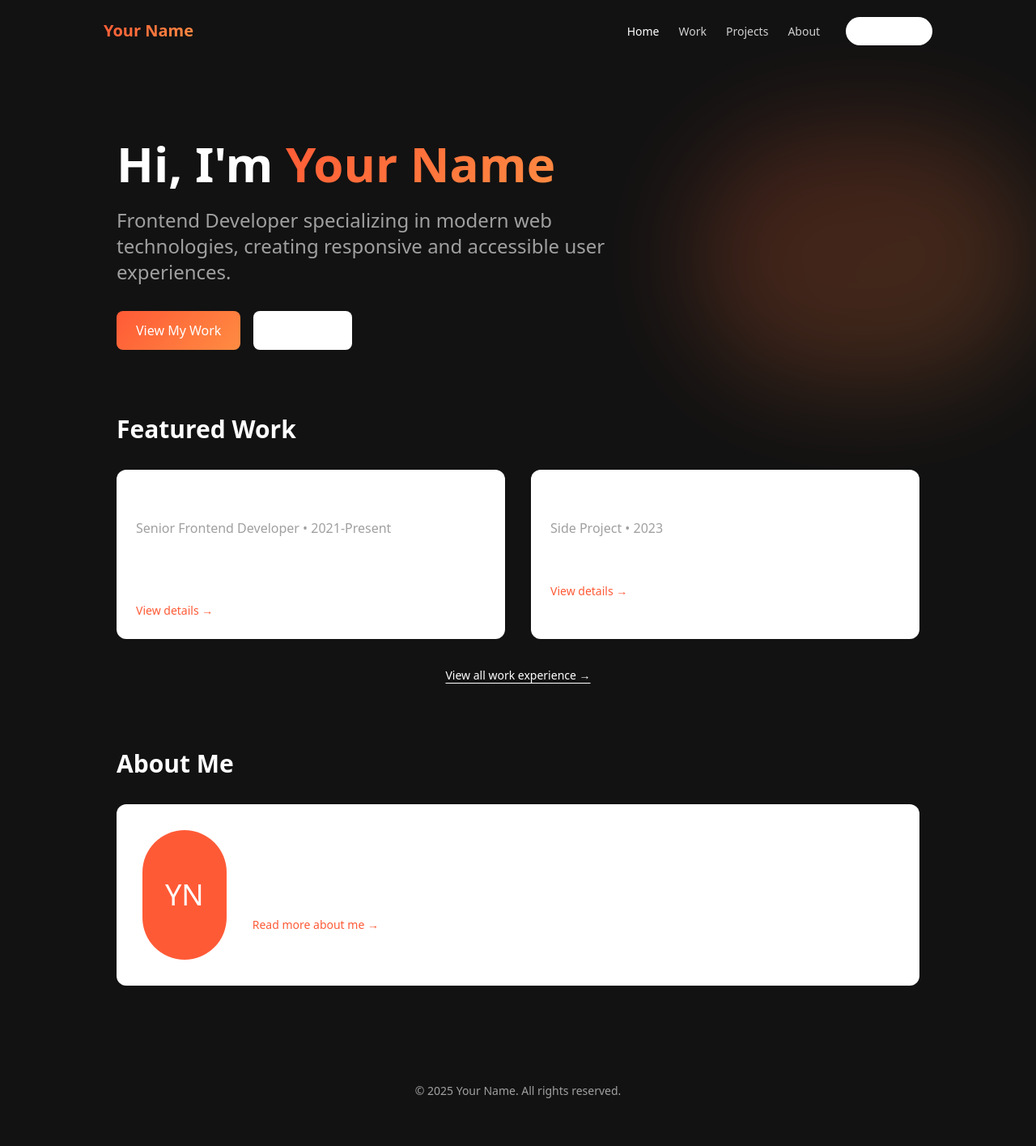
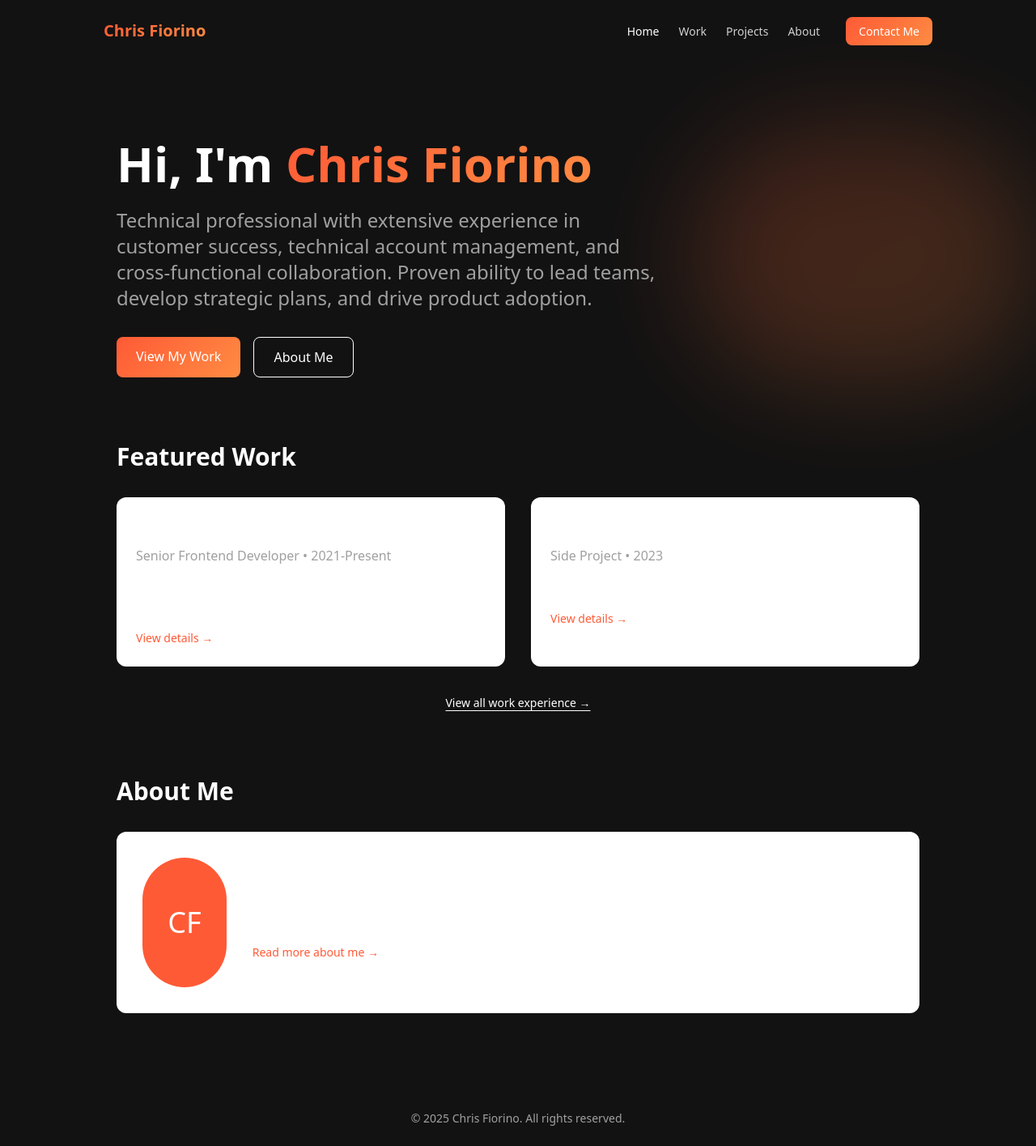
Before and after one commit to chrisfio/portfolio-website, a Next.js app: page / in a window 1280 px wide. Shown: the whole page at 81% size. Before the commit the page ends 1381 px from the top, so only its background shows below. Built offline with nearby package versions, Linux system fonts and the light colour scheme.

Commit message:
fixed buttons, added name

```diff
--- a/src/app/about/page.tsx
+++ b/src/app/about/page.tsx
@@ -12,7 +12,7 @@ export default function About() {
         {/* Profile Image */}
         <div className="w-40 h-40 mx-auto rounded-full overflow-hidden bg-[#ff5a36] bg-opacity-20 flex items-center justify-center mb-8">
           {/* Replace with your actual image */}
-          <span className="text-4xl">YN</span>
+          <span className="text-4xl">CF</span>
         </div>
 
         {/* Bio */}
--- a/src/app/layout.tsx
+++ b/src/app/layout.tsx
@@ -11,7 +11,7 @@ const inter = Inter({
 });
 
 export const metadata: Metadata = {
-  title: "Your Name | Portfolio",
+  title: "Chris Fiorino | Portfolio",
   description: "Personal portfolio website showcasing my work and skills",
 };
 
@@ -21,15 +21,15 @@ export default function RootLayout({
   children: React.ReactNode;
 }>) {
   return (
-    <html lang="en">
-      <body className={`${inter.variable} font-sans antialiased`}>
+    <html lang="en" suppressHydrationWarning>
+      <body className={`${inter.variable} font-sans antialiased`} suppressHydrationWarning>
         <div className="min-h-screen flex flex-col">
           <Navigation />
           <main className="flex-grow">
             {children}
           </main>
           <footer className="py-6 text-center text-sm opacity-60">
-            © {new Date().getFullYear()} Your Name. All rights reserved.
+            © {new Date().getFullYear()} Chris Fiorino. All rights reserved.
           </footer>
         </div>
       </body>
--- a/src/app/page.tsx
+++ b/src/app/page.tsx
@@ -11,21 +11,21 @@ export default function Home() {
         {/* Hero Section */}
         <section className="mb-20">
           <h1 className="text-5xl md:text-6xl font-bold mb-6">
-            Hi, I'm <span className="gradient-text">Your Name</span>
+            Hi, I'm <span className="gradient-text">Chris Fiorino</span>
           </h1>
           <p className="text-xl md:text-2xl max-w-2xl text-[#a0a0a0] mb-8">
-            Frontend Developer specializing in modern web technologies, creating responsive and accessible user experiences.
+            Technical professional with extensive experience in customer success, technical account management, and cross-functional collaboration. Proven ability to lead teams, develop strategic plans, and drive product adoption.
           </p>
           <div className="flex flex-wrap gap-4">
             <Link
-              href="/projects"
-              className="px-6 py-3 rounded-lg gradient-bg font-medium hover:opacity-90 transition-all"
+              href="/work"
+              className="px-6 py-3 rounded-lg gradient-bg text-white font-medium hover:opacity-90 transition-all"
             >
               View My Work
             </Link>
             <Link
               href="/about"
-              className="px-6 py-3 rounded-lg bg-white bg-opacity-10 font-medium hover:bg-opacity-20 transition-all"
+              className="px-6 py-3 rounded-lg border border-white border-opacity-30 bg-transparent text-white font-medium hover:text-[#121212] hover:bg-white transition-all"
             >
               About Me
             </Link>
@@ -66,7 +66,7 @@ export default function Home() {
           <div className="bg-white bg-opacity-5 rounded-xl p-8 flex flex-col md:flex-row gap-8 items-center">
             <div className="w-40 h-40 rounded-full overflow-hidden bg-[#ff5a36] bg-opacity-20 flex items-center justify-center">
               {/* Placeholder for profile image */}
-              <span className="text-4xl">YN</span>
+              <span className="text-4xl">CF</span>
             </div>
             <div>
               <p className="text-lg mb-4">
--- a/src/components/Navigation.tsx
+++ b/src/components/Navigation.tsx
@@ -19,7 +19,7 @@ export default function Navigation() {
       <div className="max-w-5xl mx-auto flex flex-col sm:flex-row justify-between items-center">
         {/* Logo/Name */}
         <Link href="/" className="text-xl font-bold mb-4 sm:mb-0">
-          <span className="gradient-text">Your Name</span>
+          <span className="gradient-text">Chris Fiorino</span>
         </Link>
 
         {/* Navigation Links */}
@@ -41,7 +41,7 @@ export default function Navigation() {
           <li>
             <Link
               href="/contact"
-              className="ml-2 px-4 py-2 rounded-full bg-white bg-opacity-10 hover:bg-opacity-20 transition-all text-sm font-medium"
+              className="ml-2 px-4 py-2 rounded-lg gradient-bg text-white font-medium hover:opacity-90 transition-all text-sm"
             >
               Contact Me
             </Link>
```
Also changed, not shown: 1 other file (tests, documents, lock files or other folders).
